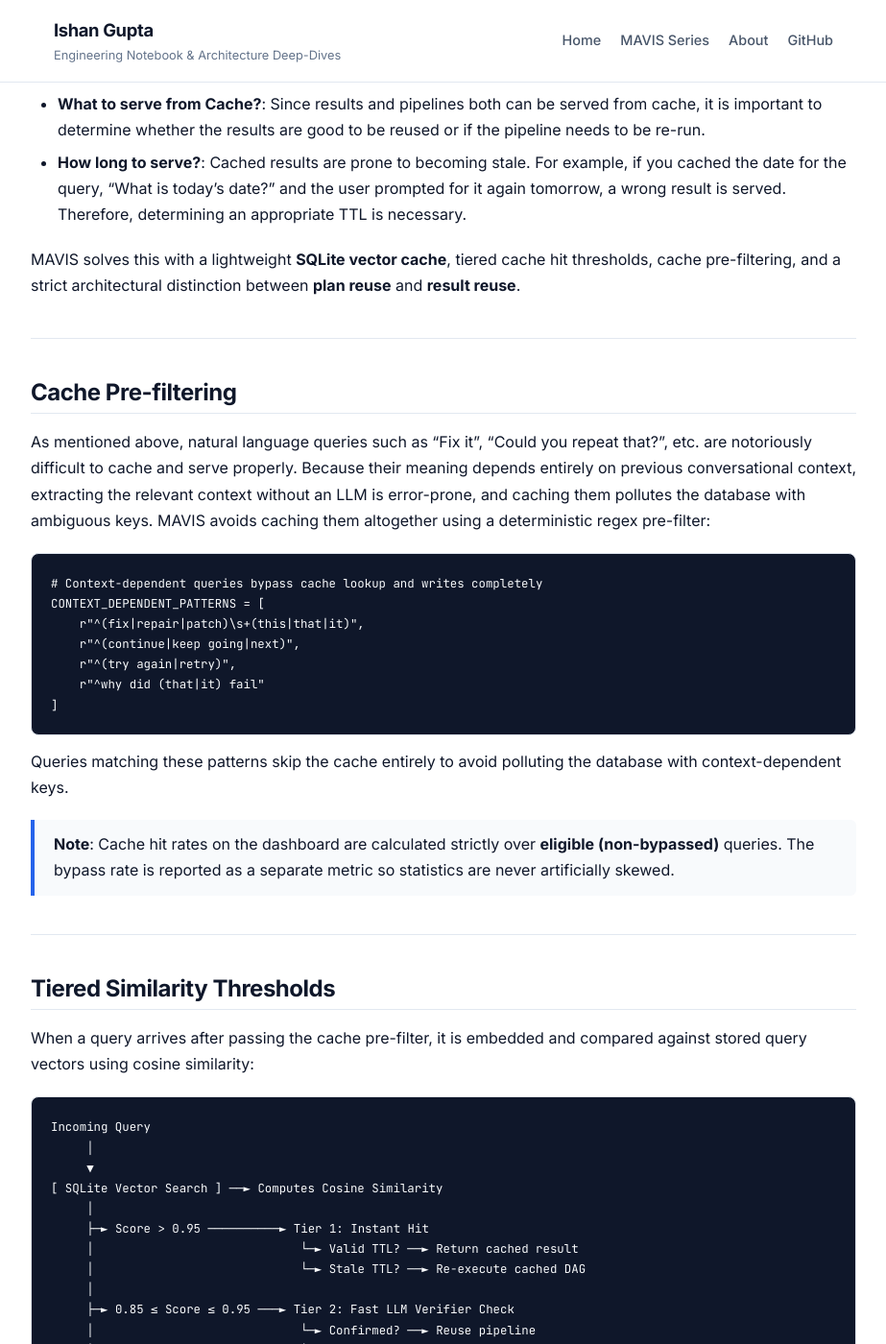
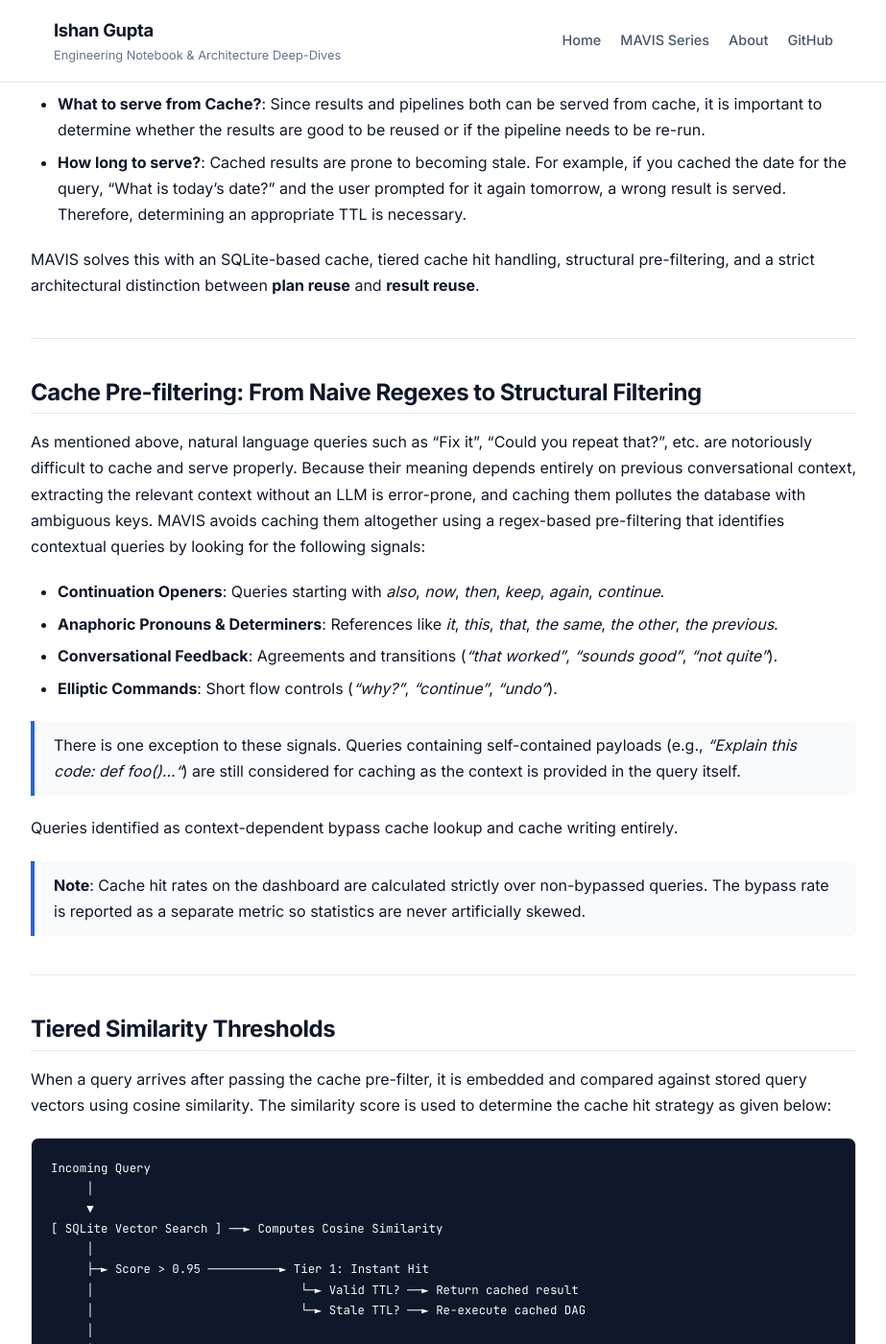
Before and after one commit to Ishan-1/Ishan-1.github.io, a Jekyll site: the page built from _posts/2026-10-21-mavis-4-semantic-caching-and-latency.md, in a window 1280 px wide and 1400 px high, scrolled down 1067 px. Shown: the whole window at 96% size, without its empty margins (178-1101 px from the left). Built offline with Jekyll 4.4.1, drawn with Linux system fonts in a browser that asks for light colours; some of the changed text lies outside the part shown.

Commit message:
Improving design choice explanation of caching and fixing formatting in Post 5

````diff
--- a/_posts/2026-10-21-mavis-4-semantic-caching-and-latency.md
+++ b/_posts/2026-10-21-mavis-4-semantic-caching-and-latency.md
@@ -17,34 +17,30 @@
 - **How long to serve?**: Cached results are prone to becoming stale. For example, if you cached the date for the query, "What is today's date?" and the user prompted for it again tomorrow, a wrong result is served. Therefore, determining an appropriate TTL is necessary.
 
 
-MAVIS solves this with a lightweight **SQLite vector cache**, tiered cache hit thresholds, cache pre-filtering, and a strict architectural distinction between **plan reuse** and **result reuse**.
-
+MAVIS solves this with an SQLite-based cache, tiered cache hit handling, structural pre-filtering, and a strict architectural distinction between **plan reuse** and **result reuse**.
 
 ---
 
-## Cache Pre-filtering
+## Cache Pre-filtering: From Naive Regexes to Structural Filtering
 
-As mentioned above, natural language queries such as "Fix it", "Could you repeat that?", etc. are notoriously difficult to cache and serve properly. Because their meaning depends entirely on previous conversational context, extracting the relevant context without an LLM is error-prone, and caching them pollutes the database with ambiguous keys. MAVIS avoids caching them altogether using a deterministic regex pre-filter:
+As mentioned above, natural language queries such as "Fix it", "Could you repeat that?", etc. are notoriously difficult to cache and serve properly. Because their meaning depends entirely on previous conversational context, extracting the relevant context without an LLM is error-prone, and caching them pollutes the database with ambiguous keys. MAVIS avoids caching them altogether using a regex-based pre-filtering that identifies contextual queries by looking for the following signals:
 
-```python
-# Context-dependent queries bypass cache lookup and writes completely
-CONTEXT_DEPENDENT_PATTERNS = [
-    r"^(fix|repair|patch)\s+(this|that|it)",
-    r"^(continue|keep going|next)",
-    r"^(try again|retry)",
-    r"^why did (that|it) fail"
-]
-```
+- **Continuation Openers**: Queries starting with *also*, *now*, *then*, *keep*, *again*, *continue*.
+- **Anaphoric Pronouns & Determiners**: References like *it*, *this*, *that*, *the same*, *the other*, *the previous*.
+- **Conversational Feedback**: Agreements and transitions (*"that worked"*, *"sounds good"*, *"not quite"*).
+- **Elliptic Commands**: Short flow controls (*"why?"*, *"continue"*, *"undo"*).
 
-Queries matching these patterns skip the cache entirely to avoid polluting the database with context-dependent keys.
+> There is one exception to these signals. Queries containing self-contained payloads (e.g., *"Explain this code: def foo()..."*) are still considered for caching as the context is provided in the query itself.
 
-> **Note**: Cache hit rates on the dashboard are calculated strictly over **eligible (non-bypassed)** queries. The bypass rate is reported as a separate metric so statistics are never artificially skewed.
+Queries identified as context-dependent bypass cache lookup and cache writing entirely.
+
+> **Note**: Cache hit rates on the dashboard are calculated strictly over non-bypassed queries. The bypass rate is reported as a separate metric so statistics are never artificially skewed.
 
 ---
 
 ## Tiered Similarity Thresholds
 
-When a query arrives after passing the cache pre-filter, it is embedded and compared against stored query vectors using cosine similarity:
+When a query arrives after passing the cache pre-filter, it is embedded and compared against stored query vectors using cosine similarity. The similarity score is used to determine the cache hit strategy as given below:
 ```
 Incoming Query
      │
@@ -59,9 +55,9 @@
      │                             └─► Confirmed? ──► Reuse pipeline
      │                             └─► Rejected?  ──► Pass to Interpreter
      │
-     └─► Score < 0.85 ──────────► Tier 3: Automatic Miss ──► Full Interpreter Planning
+     └─► Score < 0.85 ──────────► Tier 3: Cache Miss ──► Full Interpreter Planning
 ```
-
+This is done to ensure that on high or low similarity queries, the cache hits and misses are determined instantly and for slightly ambiguous cases, a slower but more capable LLM verifier can help determine if this should be a cache hit or miss. This helps maintain the benefits of caching while still considering correctness.
 ---
 
 ## Storing in Cache
@@ -75,21 +71,23 @@
 ### How These Parameters Determine Storage
 
 Before writing to the cache, MAVIS evaluates these parameters alongside the input:
-* **Pre-Filter Rejection**: If `cacheable` is `False`, or if the query triggers the regex context-dependency pre-filter (e.g., *"try that again"*), the execution bypasses storage entirely to prevent polluting the cache.
+* **Pre-Filter Rejection**: If `cacheable` is `False`, or if the query triggers the context pre-filtering, the execution bypasses storage entirely to prevent polluting the cache.
 * **Recording Plan and State**: For eligible queries, MAVIS stores the query vector alongside the compiled DAG `pipeline`, the computed `result`, the expiration timestamp (`now + ttl`), and the `generalizability` flag.
-* **Template Tagging**: Entries marked `"generalized"` signal that future near-matching queries don't need to match identically; a lightweight parameter extraction pass can simply slot new variables into the existing DAG nodes. Entries marked `"specialized"` are reserved strictly for near-exact query reuse.
+* **Generalizability Tagging**: Entries marked `"generalized"` signal that future near-matching queries don't need to match identically; a targeted LLM parameter extraction pass (`_extract_parameters`) simply extracts arguments from the new query and slots them into the existing DAG template nodes. Entries marked `"specialized"` are reserved strictly for near-exact query reuse.
 
 ---
 
 ## Plan Reuse vs. Result Reuse: Why TTL Matters
 
-A key insight in MAVIS is separating **how a task is accomplished** (the DAG pipeline) from **the output produced** (the result):
+A key insight in MAVIS is separating reusing the DAG pipeline from reusing the result directly; reusing results is valid for queries whose answers remain static over time (e.g., *"What is an AST?"* or *"Explain topological sort"*). These entries are assigned long TTLs and return instantly without running any code. On contrary, reusing plans is valid for dynamic queries whose answers change but whose execution structure remains identical (e.g., *"Check git status of repo X"* or *"What is the weather in city Y?"*). The pipeline is reused, using a targeted LLM parameter extraction pass to map new arguments into the cached DAG before re-execution.
 
-* **Result Reuse**: Valid for queries whose answers remain static over time (e.g., *"What is an AST?"* or *"Explain topological sort"*). These entries are assigned long TTLs and return instantly without running any code.
-* **Plan Reuse**: Valid for dynamic queries whose answers change but whose execution structure remains identical (e.g., *"Check git status of repo X"* or *"What is the weather in city Y?"*). The pipeline is reused, but a lightweight parameter extractor maps new inputs into the cached DAG before re-execution.
+### Storage, Cache Eviction, and Maintenance
 
-### Cache Eviction and Maintenance
-Because plans and results have different lifecycles, cache eviction operates asymmetrically. When an entry's TTL expires, MAVIS does not delete the cached record—it only clears the `result` field while keeping the DAG `pipeline` intact. This allows stale data to be discarded without losing the pipeline. The next matching query gets a fast pipeline hit, running the existing plan to fetch fresh data without incurring the latency or token cost of full planning. To prevent unbounded storage growth over time, the cache enforces a bounded ceiling (e.g., 1,000 entries), pruning the oldest records when the limit is reached.
+To avoid external vector database dependencies, MAVIS stores cache embeddings in a standard SQLite table. At lookup time, candidate rows are evaluated using in-memory Python cosine similarity, keeping retrieval fast without requiring a dedicated vector DB.
+
+Because plans and results have different lifecycles, cache eviction operates asymmetrically. When an entry's TTL expires, MAVIS does not delete the cached record—it only clears the `result` field while keeping the DAG `pipeline` intact. This allows stale data to be discarded without losing the pipeline. The next matching query gets a fast pipeline hit, running the existing plan to fetch fresh data without incurring the latency or cost of full planning.
+
+To prevent unbounded storage growth over time, the cache enforces a bounded ceiling (1,000 entries), pruning the oldest records when the limit is reached using LRU(Least Recently Used) cache eviction strategy.
 
 ---
 
````
Also changed, not shown: _posts/2026-10-21-mavis-5-autonomous-self-reflection.md (+1 -0 lines).
